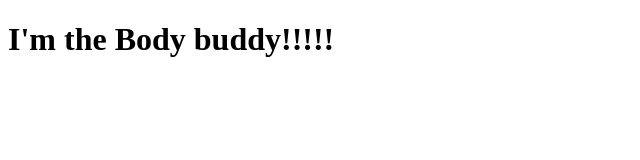
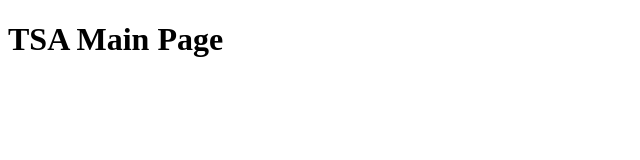
Before and after one commit to SunnysideTSA/TSA2021, a plain HTML site: page index.html in a window 1280 px wide. Shown: the whole page, without its empty margins (0-640 px from the left). Drawn offline with Linux system fonts and the light colour scheme.

Commit message:
Change body

```diff
--- a/index.html
+++ b/index.html
@@ -5,6 +5,6 @@
 </head>
 
 <body>
-<h1>I'm the Body buddy!!!!!</h1>
+<h1>TSA Main Page</h1>
 </body>
 </html>
```
